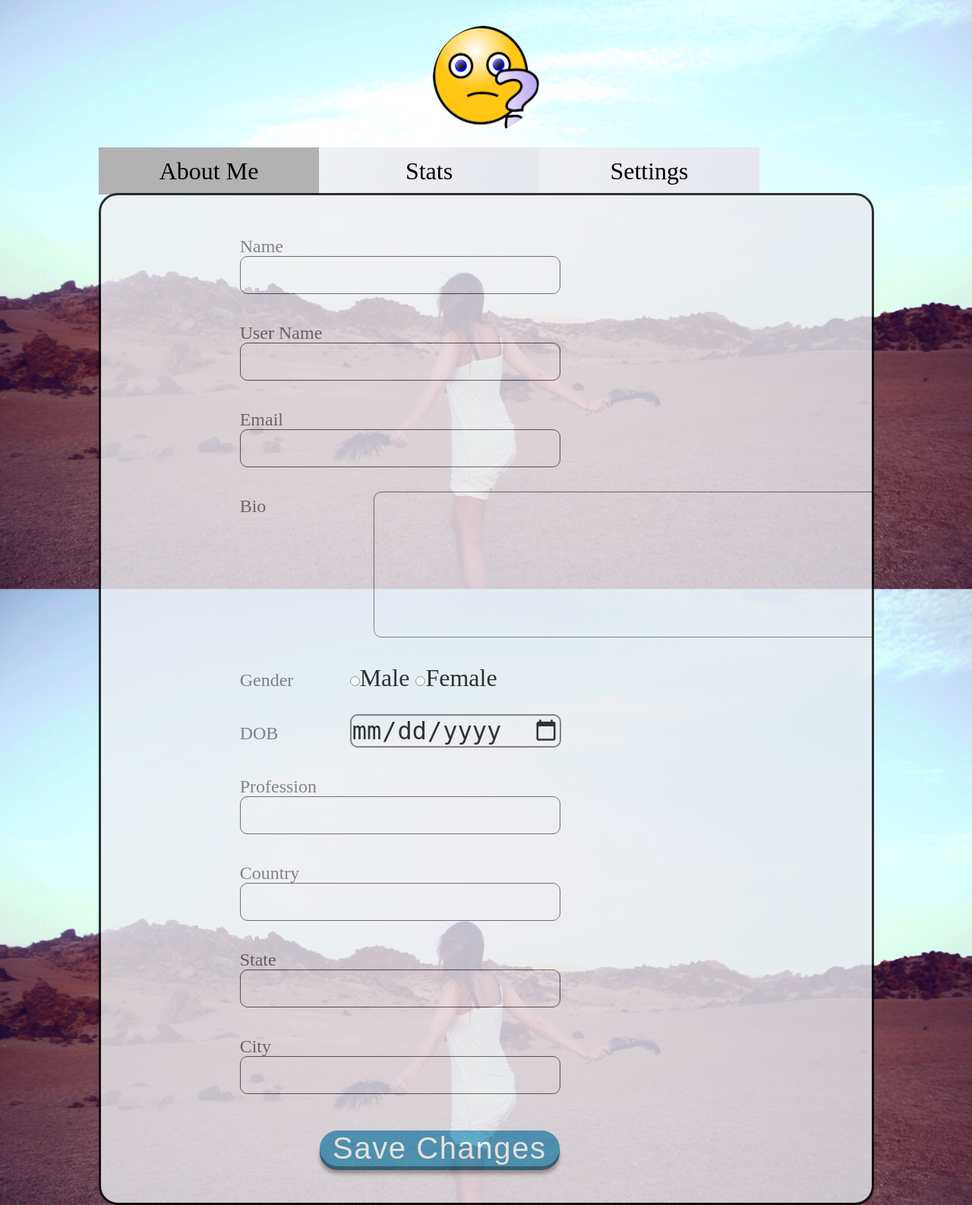
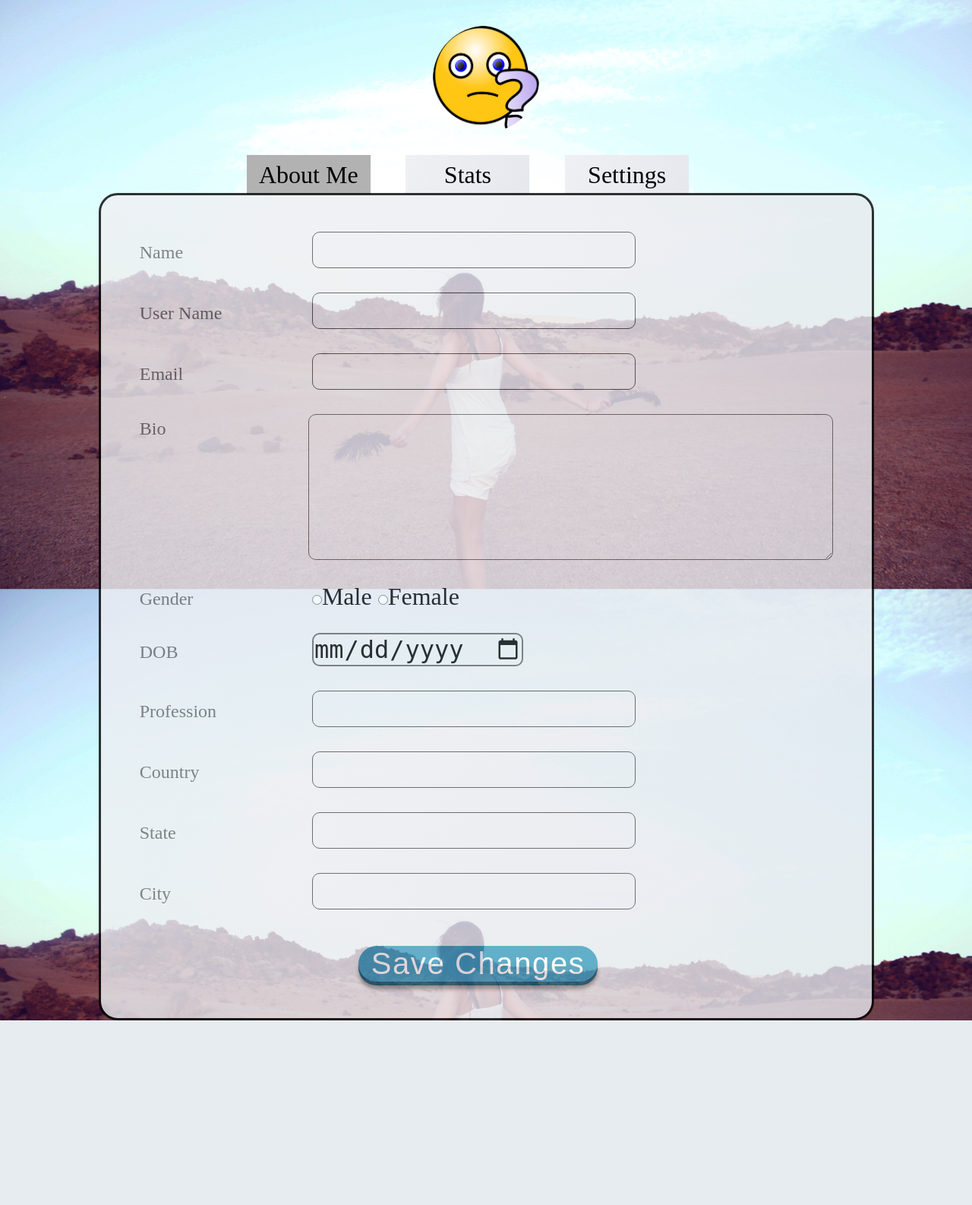
Before and after one commit to kewal07/askpopulo, a Django app: template login/templates/login/profile.html in a window 1280 px wide. Shown: the part 78-1664 px from the top of the page at 76% size. After the commit the page ends 1421 px from the top, so only its background shows below. Run offline with Django 3.2, Linux system fonts and the light colour scheme; the template is opened without the code that fills it: most values are stand-ins (such as "Sample title", 1, 10 or a date in 2020).

Commit message:
profile page css

```diff
--- a/login/templates/login/profile.html
+++ b/login/templates/login/profile.html
@@ -6,7 +6,6 @@
 		{% endblock %}
 		{% block content %}
 		{% if user %}
-		<link rel="stylesheet" type="text/css" href="{% static 'login/css/profile.css' %}" />
 		<section id="profile">
 				<div class="profilePic">
 					{% if user.socialaccount_set.all %}
@@ -22,8 +21,9 @@
 					{% endif %}
 				</div>
 				<div class="profileContent">
-					<ul class="tabs">
-						<li>
+					<ul class="tabs clearfix">
+						<ul class="insideTabs clearfix">
+							<li class="firstChild">
 								<input type="radio" name="tabs" id="tab1" checked />
 								<label class="tabsLabel" for="tab1">About Me</label>
 								<div id="tabContent1" class="tabContent">
@@ -32,20 +32,20 @@
 										{% csrf_token %}
 										<p>
 											<label for="name">Name</label>
-										<input id="name" type="text" name="name" value="{{ user.first_name}} {{ user.last_name }}">
+											<input id="name" type="text" name="name" value=" {{ user.first_name}} {{ user.last_name }}">
 										</p>
 										<p>
 											<label for="userName">User Name</label>
-										<input id="userName" type="text" name="userName" value="{{ user.username }}" readonly>
+											<input id="userName" type="text" name="userName" value=" {{ user.username }}" readonly>
 										</p>
 										<p>
 											<label for="email">Email</label>
-										<input id="email" type="text" name="email" value="{{ user.email }}" readonly>
+											<input id="email" type="text" name="email" value=" {{ user.email }}" readonly>
 										</p>
-									<p>
+										<p class="bioCss clearfix">
 											<label for="bio">Bio</label>
 											<!-- {{ user.extendeduser.bio }} -->
-										<textarea id ="bio" cols="40" rows="5" name="bio" value="{{ user.extendeduser.bio }}" >{{ user.extendeduser.bio }}</textarea>
+											<textarea id ="bio" cols="40" rows="5" name="bio" value=" {{ user.extendeduser.bio }}" >{{ user.extendeduser.bio }}</textarea>
 										</p>
 										<p>
 											<label for="gender">Gender</label>
@@ -76,47 +76,48 @@
 									</form>
 								</div>
 							</li>
-					<li>
+							<li class="secondChild">
 								<input type="radio" name="tabs" id="tab2" unchecked />
 								<label class="tabsLabel" for="tab2">Stats</label>
 								<div id="tabContent2" class="tabContent">
 									<div class="stats">
 										<div class="stat">
 											<input type="radio" id="stat-1" name="stat-group-1" checked>
-										<label for="stat-1">Polls</label>
+												<label for="stat-1">Asked Polls</label>
 													<div class="content">
-												<p>Total Polls posted by you till date : 539</p>
-												<div id="questionsAskedDaily">
-													<p> Polls per category </p>
-													<div class="graphContainer">
-														<div class="record">
-														<div class="bar" style="width:55%;"><div class="barColor"></div><div><span>Mozilla</span></div><div class="p"><span>55%</span></div></div></div>
-														<div class="record"><div class="bar" style="width:30%;"><div class="barColor"></div><span>IE</span></div><div class="p"><span>30%</span></div></div>
-														<div class="record"><div class="bar" style="width:22%;"><div class="barColor"></div><span>Safari</span></div><div class="p"><span>22%</span></div></div>
-														<div class="record"><div class="bar" style="width:20%;"><div class="barColor"></div><span>Opera</span></div><div class="p"><span>20%</span></div></div>
+														{% for question in data.questions %}
+														<div class="searchResults">
+	          												<div class="result">
+	            												<p>
+																	<a href="{% url 'polls:polls_detail' question.id question.que_slug %}">{{ question.question_text }}</a>
+																</p>
 															</div>
 														</div>
-												<div id="questionAskedPerDay">
+														{% endfor %}
 													</div>
 										</div>
 										<div class="stat">
 											<input type="radio" id="stat-2" name="stat-group-1">
-										<label for="stat-2">Recent Activity</label>
+												<label for="stat-2">Voted Polls</label>
 													<div class="content">
-												<p>Stuff for Tab Two</p>
 													</div>
 										</div>
 										<div class="stat">
 											<input type="radio" id="stat-3" name="stat-group-1">
-										<label for="stat-3">Comments</label>
+												<label for="stat-3">Recent Activity</label>
 													<div class="content">
-												<p>Stuff for Tab Three</p>
+													</div>
+										</div>
+										<div class="stat">
+											<input type="radio" id="stat-4" name="stat-group-1">
+												<label for="stat-4">Statistics</label>
+													<div class="content">
 													</div>
 										</div>
 									</div>
 								</div>
 							</li>
-					<li>
+							<li class="thirdChild">
 								<input type="radio" name="tabs" id="tab3" unchecked />
 								<label class="tabsLabel" for="tab3">Settings</label>
 								<div id="tabContent3" class="tabContent">
@@ -126,7 +127,7 @@
 												<p>Change Password</p>
 												<form action="{% url 'account_login' %}" method="get" class="password_change" id="password_change_form">
 										    		{% csrf_token %}
-										    {{ data.as_p }}
+										    		{{ data.form.as_p }}
 										    		<button type="submit" name="action">Change Password</button>
 										    		<!-- <input type="submit" value="Submit" /> -->
 												</form>
@@ -136,6 +137,8 @@
 								</div>
 							</li>
 					    </ul>
+					</ul>
+				</div>
 		</section>
 		<script type="text/javascript">
 			$(document).ready(function()
--- a/static/js/script.js
+++ b/static/js/script.js
@@ -1,4 +1,12 @@
 $(document).ready(function(){
+
+	/* Gender based background image in profile.html */
+	var gender = $("input[type='radio'][name='gender']:checked").val();
+	if(gender == 'M'){
+		$('html').css({"background":"url('http://localhost:8000/static/login/images/profile-m.jpg') no-repeat center center fixed","background-size":"cover"});
+	}
+	/* end of Gender based background image in profile.html */
+
 	/*For file browse */
 	var invisible = $('<div/>').css({height:0,width:0,'overflow':'hidden','display':'inline-block'});
 	var label = $('<div class="fileLabel"><img class="upImg" ><span id="upImgText">Upload Image</span></div>');
@@ -48,4 +56,5 @@
 		$('.dropDownBox').slideToggle("slow");
 	});
 	/* end of Dropdownbox on click of user image in nav */
+
 });
--- a/static/login/css/profile.css
+++ b/static/login/css/profile.css
@@ -1,3 +1,4 @@
+/*Vertical css tabs taken from http://codepen.io/nik-savchenko/pen/xDIAe*/
 html{
 	background:url('/static/login/images/profile-f.jpg') no-repeat center center fixed;
 	background-size:cover;
@@ -20,9 +21,9 @@
 .profileContent{
 	font-size:2rem;
 }
-.profileContent p{
+/*.profileContent p{
 	margin-bottom:2rem;
-}
+}*/
 .tabs{
 	/*width: 100%;  */
 	top:10px;
@@ -38,16 +39,35 @@
     top: -9999px;
     left: -9999px;
   }
+.insideTabs{
+  margin:0 auto;
+  width:62%;
+}
 .tabs li{
     float: left;
+    /*margin-left:11.7%;*/
+    width:33%;
 }
+/*.firstChild{
+  margin-left: 6% !important;
+}
+.secondChild{
+  margin-left:10% !important;
+}
+.thirdChild{
+  float: right !important;
+  margin-right: 6% !important;
+  margin-left: 0 !important;
+}*/
 /*.tabs li:first-child{
 	margin-left: 27%;
 }*/
 .tabs label.tabsLabel{
 	cursor: pointer;
   	display: block;
-  	padding: 15px 45px;
+  	/*padding: 15px 45px;*/
+    padding: 10px 0px;
+  margin-top: 10px;
   	background: -webkit-linear-gradient(23deg, rgb(239, 240, 243) 0%, rgb(230, 232, 238) 98%);
     background: -o-linear-gradient(23deg, rgb(239, 240, 243) 0%, rgb(230, 232, 238) 98%);
     background: linear-gradient(113deg, rgb(239, 240, 243) 0%, rgb(230, 232, 238) 98%);
@@ -58,7 +78,7 @@
     -o-transition: all 200ms ease-in-out;
     transition: all 200ms ease-in-out;
     text-align: center;
-    width:200px;
+    width:163px;
 }
 .tabs label.tabsLabel:hover{
 	background: #b2b2b2;
@@ -97,18 +117,22 @@
 }
 form.profileForm{
 	width:90%;
-	/* margin:0 auto; */
-	/* margin-left:21rem; */
+	margin:0 auto;
+}
+.profileForm p{
+/*  width:60%;
+  margin:0 auto;*/
+  margin-bottom:2rem;
 }
 form.profileForm label{
 	display: inline-block;
-	width:25%;
+	width:24%;
 	color: #666;
     font-size: 1.5rem;
 }
-form.profileForm input{
+/*form.profileForm input{
 	margin-left: 0rem;
-}
+}*/
 .profileForm input[type="text"]{
 		height: 3rem;
 		border-radius: 10px;
@@ -116,6 +140,11 @@
 		background: transparent;
 		font-size:2rem;
 		overflow:hidden;
+    box-sizing: border-box;
+    padding-left: 4px;
+}
+.bioCss{
+  margin-bottom:10rem;
 }
 .profileForm textarea{
 	border-radius: 10px;
@@ -123,8 +152,10 @@
     background: transparent;
     font-size: 2rem;
     overflow: hidden;
-	margin-top: -2rem;
-	margin-left:11rem;
+	/*margin-top: -2rem;*/
+	float:right;
+  width:75%;
+  padding-left:4px;
 }
 .profileForm input[type="date"]{
 	border-radius: 10px;
@@ -132,40 +163,41 @@
     background: transparent;
     font-size: 2rem;
 }
-.profileForm p{
-	width:60%;
-	margin:0 auto;
-	margin-bottom:2rem;
-}
+
 
 /* css for stats content */
 .stats {
-    position: relative;
-    min-height: 200px; /* This part sucks */
+  position: relative;
+    /*min-height: 200px;  This part sucks */
     clear: both;
     margin: 25px 0;
 }
 .stat {
-    height: 1%;
+   /* height: 1%; */
 }
 .stat label {
-	background: #eee;
+    background: #eee;
     padding: 10px;
     border: 1px solid #ccc;
     margin-left: -1px;
     position: relative;
     left: 1px;
     display: block;
-	width: 20%;
+    width: 20%;
+    cursor: pointer;
+}
+.stat label:hover{
+  background:#666;
 }
 
 .stat [type=radio] {
 	display: none;
 }
 .content {
-	left: 22%;
+    display: none;
+	  left: 22%;
     position: absolute;
-    top: 0px;
+    top: 0;
     background: white;
     right: 0;
     bottom: 0;
@@ -178,8 +210,24 @@
 }
 .stats [type=radio]:checked ~ label ~ .content {
     z-index: 1;
+    display: block;
 }
-
+.searchResults{
+  font-size: 2rem;
+  border: 3px solid #000;
+    border-radius: 25px;
+    background-color: white;
+    opacity: 0.93;
+    padding: 1rem 3rem;
+    margin-bottom:2rem;
+    display: -ms-flex;
+    display: -webkit-flex;
+    display: flex;
+}
+.result{
+  width:90%;
+  margin:0 auto;
+}
 .graphContainer{
  font-family: Arial;
  }
```
Also changed, not shown: login/views.py (+18 -1 lines), 1 other file. Lines whose indentation alone changed are shown as unchanged.
